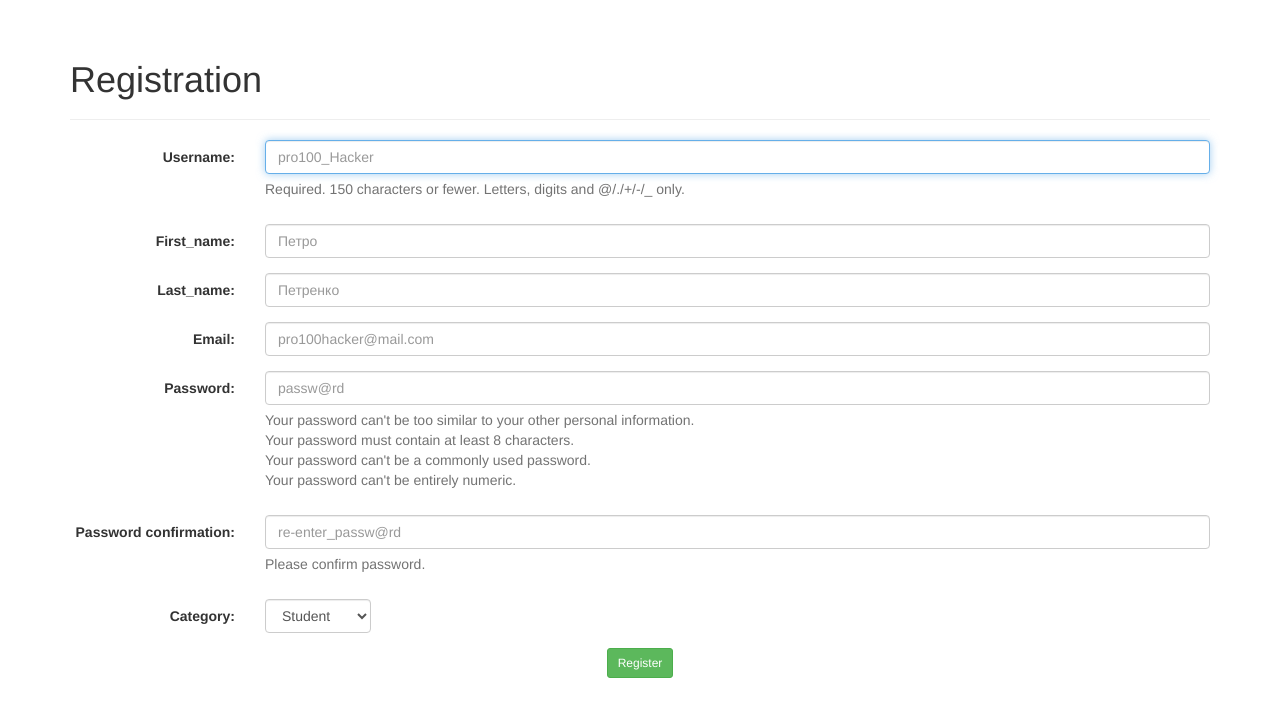
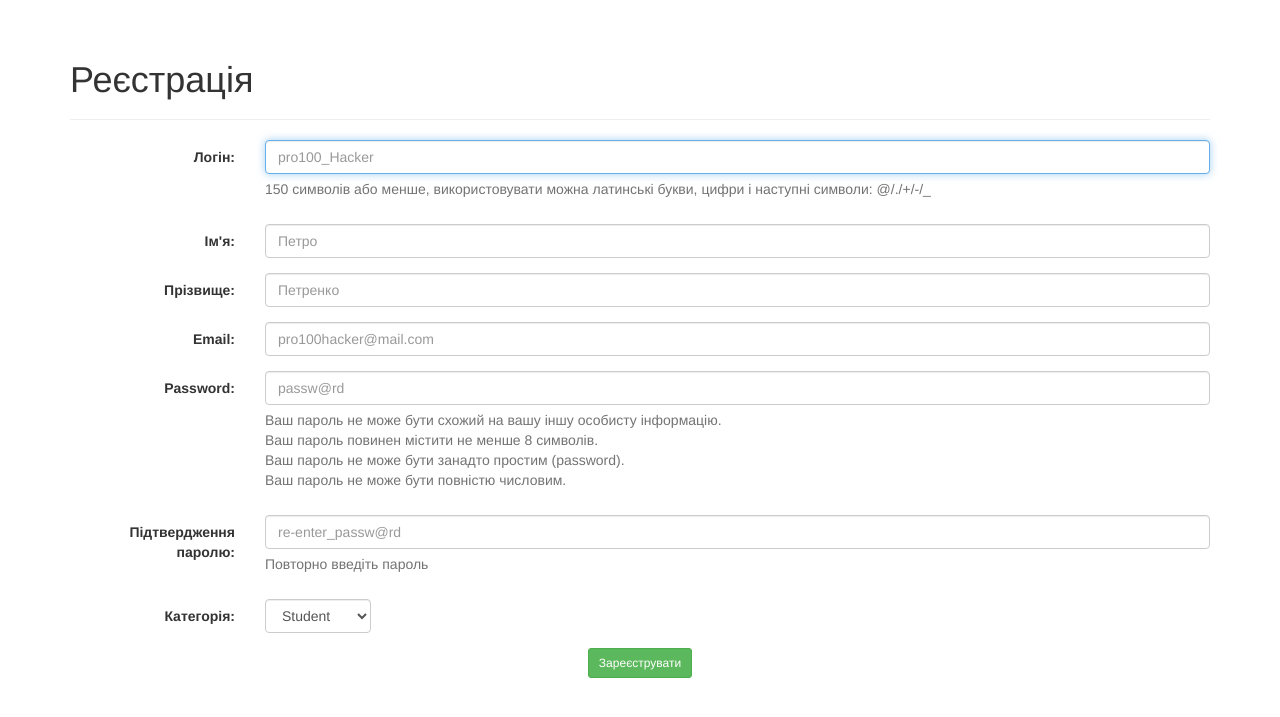
Before and after one commit to SSkeptix/ismdb, a Django app: page /account/register/ in a window 1280 px wide. Shown: the part 52-769 px from the top of the page. Run offline with Django 3.2, Linux system fonts and the light colour scheme; some libraries are stand-ins or nearby versions.

Commit message:
change language in template 'register.html'

```diff
--- a/account/forms.py
+++ b/account/forms.py
@@ -12,18 +12,16 @@ _class = 'form-control'
 class Login(AuthenticationForm):
 	username = forms.CharField(
 		label="Username",
-		max_length=50,
+		max_length=150,
 		widget=forms.TextInput(attrs={
 			'class': _class,
-			'name': 'username'
 			}))
 
 	password = forms.CharField(
 		label="Password",
-		max_length=50,
+		max_length=150,
 		widget=forms.PasswordInput(attrs={
 			'class': _class,
-			'name': 'password'
 			}))
 
 
@@ -33,73 +31,67 @@ class Login(AuthenticationForm):
 class Registration(UserCreationForm):
 
 	username = forms.CharField(
-		label="Username",
-		help_text = 'Required. 150 characters or fewer. Letters, digits and @/./+/-/_ only.',
-		max_length=50,
+		label="Логін",
+		help_text = '150 символів або менше, використовувати можна латинські букви, цифри і наступні символи: @/./+/-/_',
+		max_length=150,
 		widget=forms.TextInput(attrs={
 			'placeholder': 'pro100_Hacker',
 			'class': _class,
-			'name': 'username'
 			}))
 
 	first_name = forms.CharField(
-		label="First_name",
+		label="Ім'я",
 		required = True,
-		max_length=50,
+		max_length=150,
 		widget=forms.TextInput(attrs={
 			'placeholder': 'Петро',
 			'class': _class,
-			'name': 'first_name'
 			}))
 
 	last_name = forms.CharField(
-		label="Last_name",
+		label="Прізвище",
 		required = True,
-		max_length=50,
+		max_length=150,
 		widget=forms.TextInput(attrs={
 			'placeholder': 'Петренко',
 			'class': _class,
-			'name': 'last_name'
 			}))
 
 	email = forms.EmailField(
 		label="Email",
 		required = True,
-		max_length=50,
+		max_length=150,
 		widget=forms.TextInput(attrs={
 			'placeholder': 'pro100hacker@mail.com',
 			'class': _class,
-			'name': 'email'
 			}))
 
 	password1 = forms.CharField(
 		label="Password",
 		help_text = '''
-			Your password can't be too similar to your other personal information.<br/>
-			Your password must contain at least 8 characters.<br/>
-			Your password can't be a commonly used password.<br/>
-			Your password can't be entirely numeric.
+			Ваш пароль не може бути схожий на вашу іншу особисту інформацію. <br/>
+			Ваш пароль повинен містити не менше 8 символів. <br/>
+			Ваш пароль не може бути занадто простим (password). <br/>
+			Ваш пароль не може бути повністю числовим.
 		''',
-		max_length=50,
+		max_length=150,
 		widget=forms.PasswordInput(attrs={
 			'placeholder': 'passw@rd',
 			'class': _class,
-			'name': 'password'
 			}))
 
 	password2 = forms.CharField(
-		label="Password confirmation",
-		help_text = 'Please confirm password.',
-		max_length=50,
+		label="Підтвердження паролю",
+		help_text = 'Повторно введіть пароль',
+		max_length=150,
 		widget=forms.PasswordInput(attrs={
 			'placeholder': 're-enter_passw@rd',
 			'class': _class,
-			'name': 'password'
 			}))
 
 	category = forms.ChoiceField(
 		choices = tuples.CATEGORY.SELECT,
-		label = 'Category',
+		label = 'Категорія',
 		required = True,
 		widget=forms.Select(attrs={
 			'class': _class,
--- a/templates/account/register.html
+++ b/templates/account/register.html
@@ -1,7 +1,7 @@
 {% extends 'base.html' %}
 
 {% block head %}
-ISM db Register
+ISMdb | Реєстрація
 {% endblock %}
 
 
@@ -9,7 +9,7 @@ ISM db Register
 {% block body %}
 <div class="container">
     <div class="page-header">
-        <h1>Registration</h1>
+        <h1>Реєстрація</h1>
     </div>
 	<form class="form-horizontal" method="post">
 
@@ -30,7 +30,7 @@ ISM db Register
         {% endfor %}
 
 	    <p class="bs-component">
-	        <center><input class="btn btn-success btn-sm" type="submit" value="Register" /></center>
+	        <center><input class="btn btn-success btn-sm" type="submit" value="Зареєструвати" /></center>
 	    </p>
 	</form>
 
```
